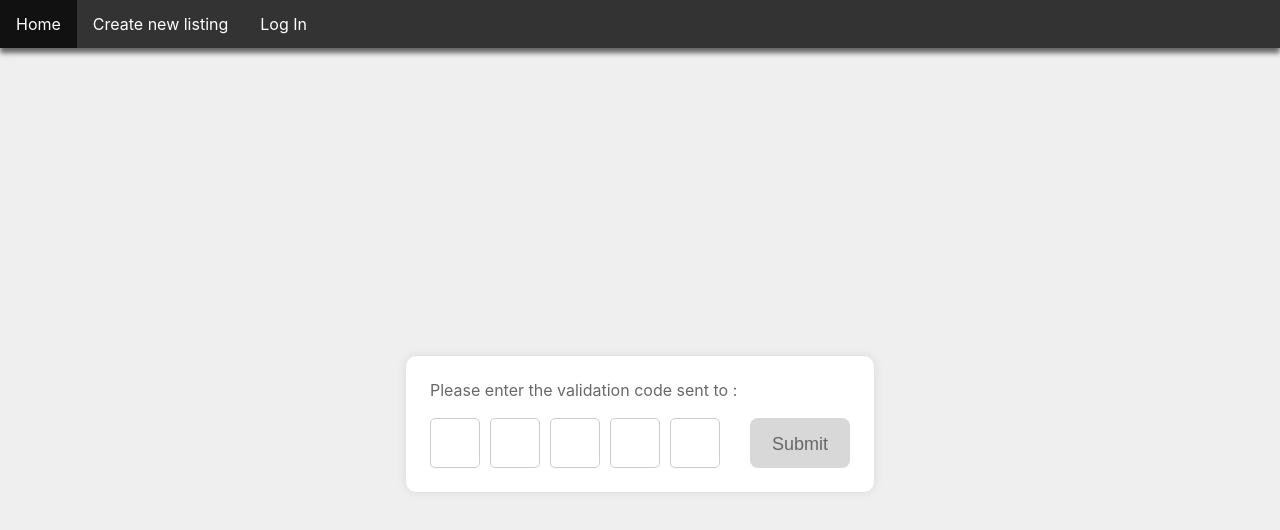
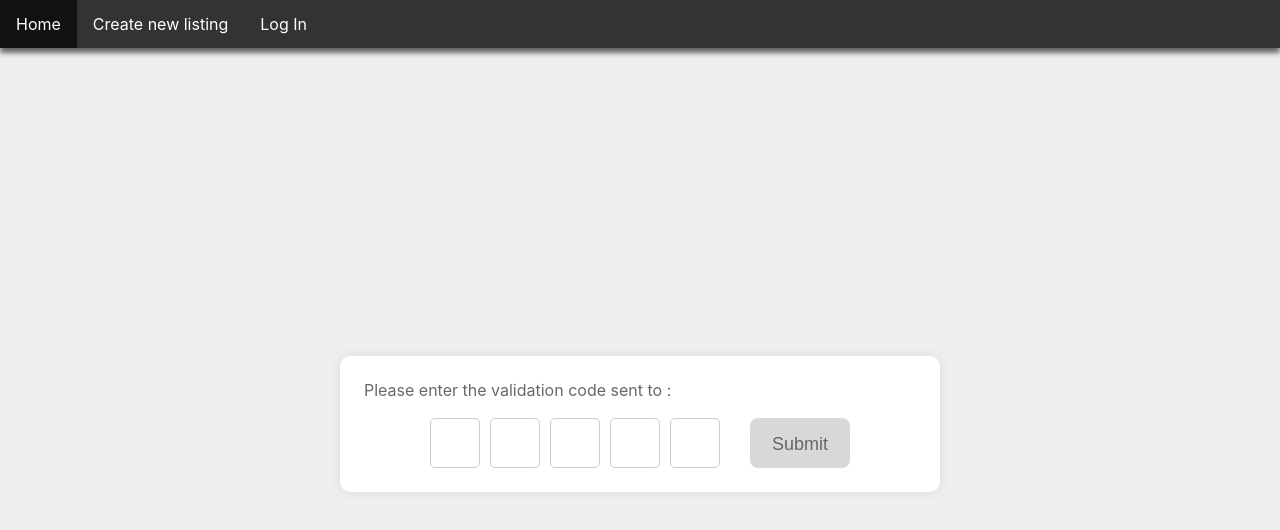
Before and after one commit to eddylu94/PlanShare, a React (Create React App) app in the folder client/: page /validate in a window 1280 px wide. Shown: the top 530 px of the page. Built offline with nearby package versions, Linux system fonts and the light colour scheme; no server answers.

Commit message:
Remove validity icons in sign-up form

```diff
--- a/client/src/App.css
+++ b/client/src/App.css
@@ -59,7 +59,8 @@ body {
   flex-direction: column;
   flex-grow: 1;
   justify-content: center;
-  align-items: flex-end;
+  /* align-items: flex-end; */
+  align-items: center;
 }
 
 .login-container {
@@ -73,7 +74,8 @@ body {
 .form-container {
   display: flex;
   flex-direction: column;
-  max-width: 800px;
+  width: 600px;
+  max-width: 600px;
   box-shadow: 0px 0px 10px #d8d8d8;
   padding: 24px;
   border-radius: 10px;
--- a/client/src/components/SignUp/sign-up-canvas.tsx
+++ b/client/src/components/SignUp/sign-up-canvas.tsx
@@ -69,7 +69,7 @@ const SignUpCanvas = (props: ISignUpCanvasProps) => {
         value={value}
         onChange={handleInputChange}
       />
-      {isValid ? <ValidIcon /> : <InvalidIcon />}
+      {/* {isValid ? <ValidIcon /> : <InvalidIcon />} */}
     </div>
   );
 
@@ -89,7 +89,7 @@ const SignUpCanvas = (props: ISignUpCanvasProps) => {
         <form
           className="form-container"
           onSubmit={handleSubmit}
-          style={{ width: "45%" }}
+          // style={{ width: "45%" }}
         >
           {isTermsOfUseDialogDisplayed ? (
             <TermsOfUse
```
